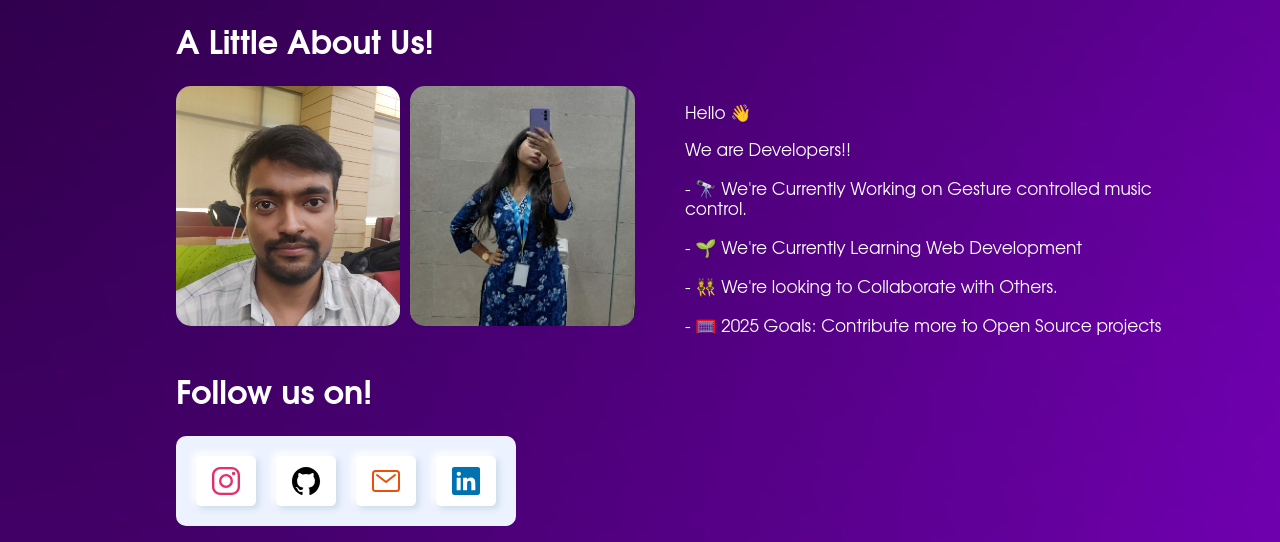
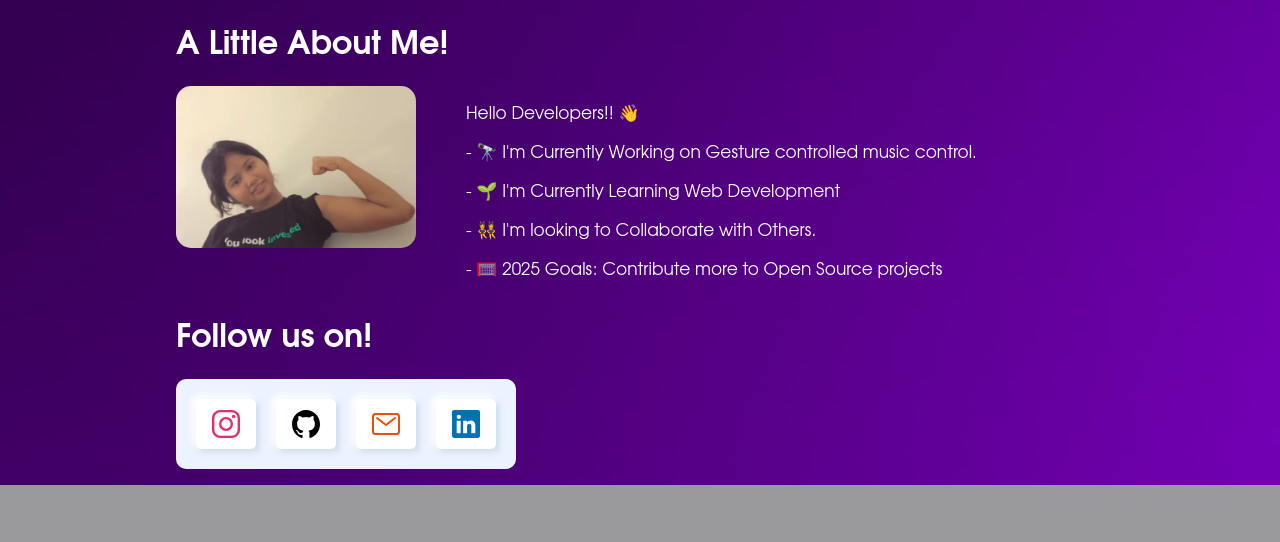
Before and after one commit to abirsinha5116/VibeSync, a Flask app: page /about in a window 1280 px wide. Shown: the part 867-1409 px from the top of the page. After the commit the page ends 1352 px from the top, so only its background shows below. Run offline with Flask 3, Linux system fonts and the light colour scheme.

Commit message:
modified Surbhi ❤️

```diff
--- a/static/css/about.css
+++ b/static/css/about.css
@@ -1,8 +1,5 @@
 .about-container{
     padding: 0 80px;
-    display: block;
-    justify-content: center;
-    align-content: center;
 }
 
 .about-head{
@@ -11,26 +8,27 @@
 
 .about-head img{
     padding: 0 50px;
-    width: 950px;
+    max-width: 950px;
+    width: 100%;
+    height: auto;
 }
 
 .about-body{
     display: flex;
+    align-items: flex-start;
+    gap: 40px;
+}
+
+.about-img{
+    width: 240px;
+    height: auto;        /* preserves original aspect ratio */
+    border-radius: 15px;
+    flex-shrink: 0;      /* prevents flexbox distortion */
 }
 
 .about-me{
-    display: inline-block;
-    padding-left: 50px;
+    padding-left: 10px;
 }
-
-.about-body img {
-    border-radius: 0; /* removes the circular shape */
-    width: 240px;
-    height: 240px; /* ensures the image is square */
-    border-radius: 15px;
-    object-fit: cover; /* optional: crops if aspect ratio differs */
-}
-
 
 .social{
     width: 320px;
@@ -40,7 +38,7 @@
     background: #ECF2FF;
 }
 
-.social >a{
+.social > a{
     width: 25%;
     font-size: 2rem;
     height: 50px;
@@ -53,11 +51,12 @@
     background: #fff;
     margin: 10px;
     transition: 0.4s;
-    box-shadow: rgb(204, 219, 232)3px 3px 6px 0px, rgba(255, 255, 255)-3px -3px 6px 1px;
+    box-shadow: rgb(204,219,232) 3px 3px 6px 0px,
+                rgba(255,255,255) -3px -3px 6px 1px;
 }
 
-.social >a:hover{
-    transform:translateY(-10px);
+.social > a:hover{
+    transform: translateY(-10px);
 }
 
 p{
--- a/templates/about.html
+++ b/templates/about.html
@@ -50,18 +50,16 @@
                 <h1>ABOUT VibeSync</h1>
                 <p>With VibeSync, discover a music streaming experience that truly adapts to your lifestyle. Whether you’re commuting, working out, hosting a gathering, or winding down, our app intuitively curates the perfect soundtrack for every moment...</p>
                 <img src="{{ url_for('static', filename='resources/Spotify - Music On The Go.png') }}" />
-                <h1>A Little About Us!</h1>
+                <h1>A Little About Me!</h1>
             </div>
             <div class="about-body">
-                <img src="{{ url_for('static', filename='resources/2.jpeg') }}" style="margin-right: 10px;" />
-                <img src="{{ url_for('static', filename='resources/3.jpeg') }}" />
+                <img src="{{ url_for('static', filename='resources/Screenshot_2025-05-11_16_37_17.png') }}" class="about-img">
 
                 <div class="about-me">
-                    <p>Hello 👋</p>
-                    <p>We are Developers!!</p>
-                    <p>- 🔭 We're Currently Working on Gesture controlled music control.</p>
-                    <p>- 🌱 We're Currently Learning Web Development</p>
-                    <p>- 👯 We're looking to Collaborate with Others.</p>
+                    <p>Hello Developers!! 👋</p>
+                    <p>- 🔭 I'm Currently Working on Gesture controlled music control.</p>
+                    <p>- 🌱 I'm Currently Learning Web Development</p>
+                    <p>- 👯 I'm looking to Collaborate with Others.</p>
                     <p>- 🥅 2025 Goals: Contribute more to Open Source projects</p>
                 </div>
             </div>
@@ -69,10 +67,10 @@
             <h1>Follow us on!</h1>
             <div class="contact">
                 <div class="social">
-                    <a href="https://www.instagram.com/quantumleap666/"><ion-icon name="logo-instagram" style="color:#E1306C"></ion-icon></a>
-                    <a href="https://github.com/AbirSinha8294"><ion-icon name="logo-github" style="color:#000000"></ion-icon></a>
-                    <a href="mailto:abirsinha8294@gmail.com"><ion-icon name="mail-outline" style="color:#eb4f0c"></ion-icon></a>
-                    <a href="https://www.linkedin.com/in/abir-sinha-57b654204/"><ion-icon name="logo-linkedin" style="color:#0072b1"></ion-icon></a>
+                    <a href="https://www.instagram.com/nidhiii__.2/"><ion-icon name="logo-instagram" style="color:#E1306C"></ion-icon></a>
+                    <a href="https://github.com/nidhiii20"><ion-icon name="logo-github" style="color:#000000"></ion-icon></a>
+                    <a href="mailto:sahaynidhi41@gmail.com"><ion-icon name="mail-outline" style="color:#eb4f0c"></ion-icon></a>
+                    <a href="https://www.linkedin.com/in/nidhi-974859227/"><ion-icon name="logo-linkedin" style="color:#0072b1"></ion-icon></a>
                 </div>
             </div>
         </div>
```
Also changed, not shown: static/resources/.comments/IMG-20251115-WA0010.jpg.xml (added), static/resources/.comments/Screenshot_2025-05-11_16_37_17.png.xml (added), static/resources/.comments/Spotify - Music On The Go.png.xml (added), static/resources/IMG-20251115-WA0010.jpg (added), static/resources/IMG-20251130-WA0488.jpg (added), static/resources/IMG_20250425_130056986~2.jpg (added), static/resources/IMG_20250425_172042370_HDR.jpg (added), static/resources/Screenshot_2025-05-11_16_37_17.png (added), 2 other files.
